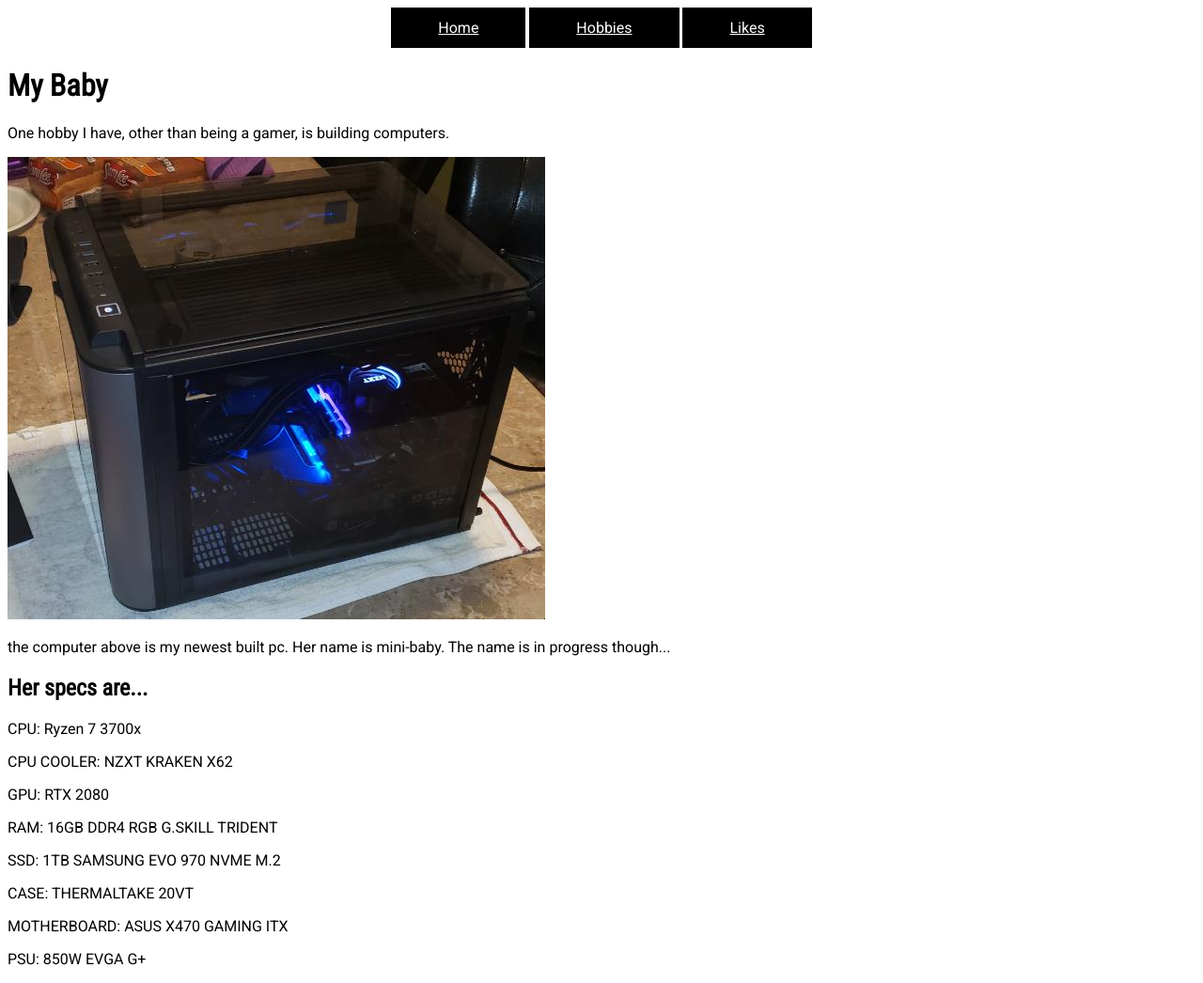
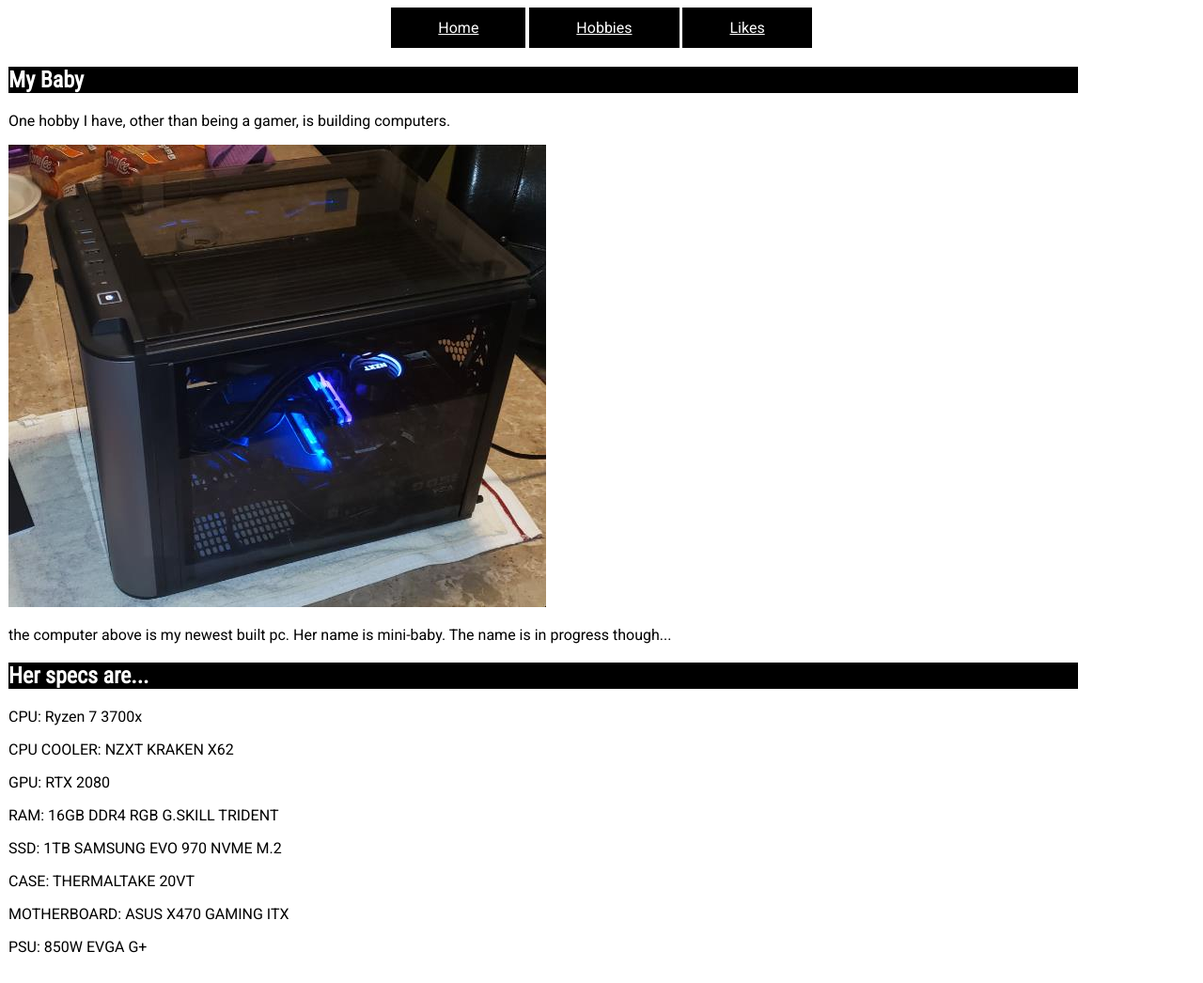
Before and after one commit to ArmaniLeSure/Project2, a PHP site: page /page2.html in a window 1280 px wide. Shown: the whole page at 94% size. After the commit the page ends 1014 px from the top, so only its background shows below. Run offline with PHP 8.4, Linux system fonts and the light colour scheme.

Commit message:
adding sections and trying to embed youtube video for 3rd page

```diff
--- a/page2.html
+++ b/page2.html
@@ -13,9 +13,11 @@
        <span><a href="#">Hobbies</a></span>
        <span><a href="page3.html">Likes</a></span>
     </nav>
-
+<section>
   <h1>My Baby</h1>
+</section>
   </header>
+<section>
   <p> One hobby I have, other than being a gamer, is building computers.</p>
   <img src ="newpcpic.jpg" alt = "I call her mini-baby.">
   <p> the computer above is my newest built pc. Her name is mini-baby. The name is in progress though...
@@ -28,5 +30,6 @@
   <p> CASE: THERMALTAKE 20VT </p>
   <p> MOTHERBOARD: ASUS X470 GAMING ITX </p>
   <p> PSU: 850W EVGA G+ </p>
+</section>
 </body>
 </html>
--- a/page3.html
+++ b/page3.html
@@ -29,6 +29,6 @@
   <p>I like this picture below enough to put it on two websites I've made</p>
   <img src = "reference.jpg"  alt = "get it? GET IT? AHAHAHAHAHHA">
   <p>I also like whatever this song is.</p>
-  <iframe width="1004" height="753" src="https://www.youtube.com/embed/xrHFknW-i64" allow="accelerometer; autoplay; encrypted-media; gyroscope; picture-in-picture" allowfullscreen></iframe>"
+  <iframe width="1280" height="1081" src="https://www.youtube.com/embed/Y45oADjAAuQ" frameborder="0" allow="accelerometer; autoplay; encrypted-media; gyroscope; picture-in-picture" allowfullscreen></iframe>
 </body>
 </html>
--- a/ssm2.css
+++ b/ssm2.css
@@ -4,6 +4,8 @@
 
 h1, h2{
 	font-family: 'Roboto Condensed', sans-serif;
+	background-color: rgb(0,0,0);
+	color: rgb(255,255,255);
 }
 span{
 	background-color: rgb(0,0,0);
@@ -23,3 +25,8 @@
 a{
 	color: rgb(255,255,255);
 }
+
+section{
+	width:90%;
+	margin: 1px;
+}
```
